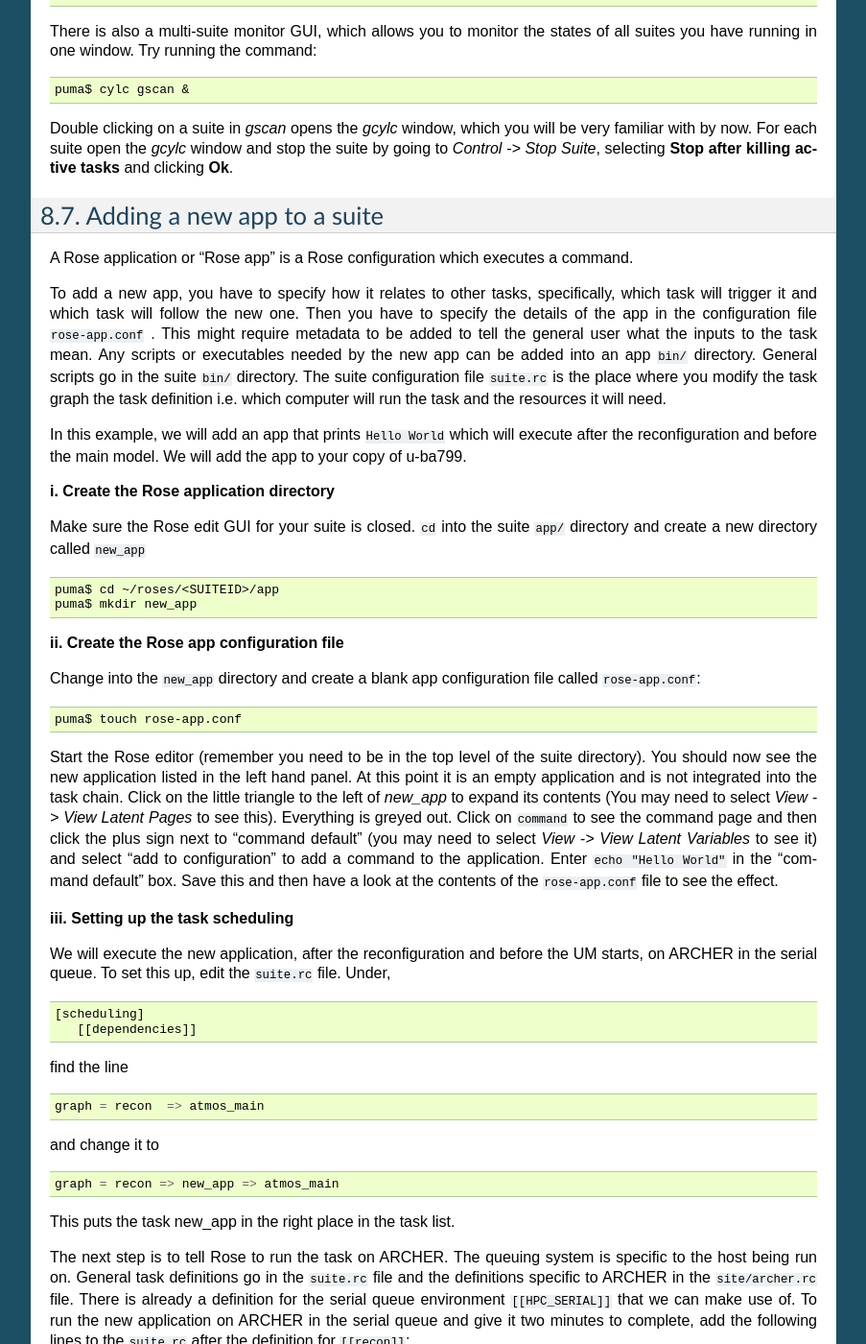
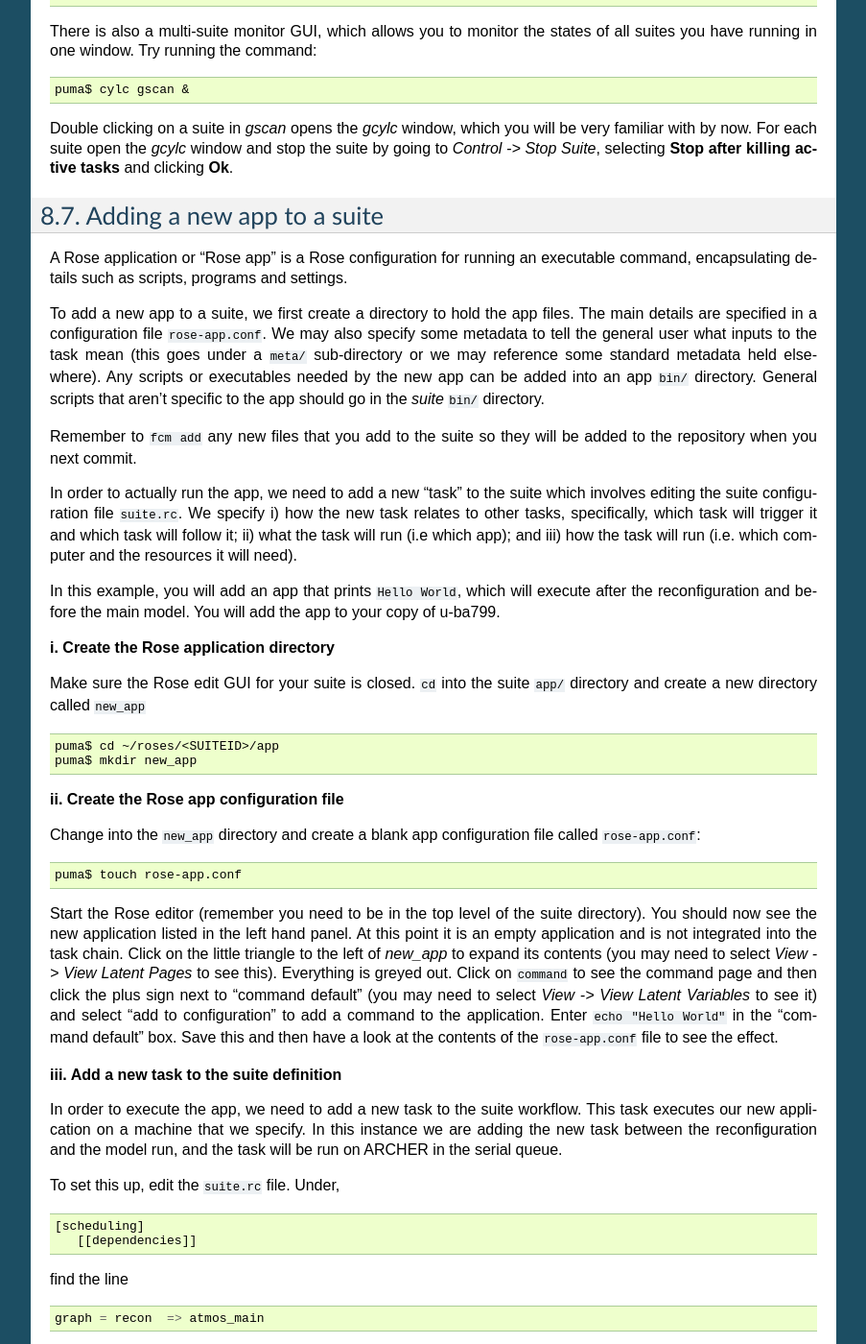
Before and after one commit to NCAS-CMS/um-training, a Sphinx documentation site: the page built from practicals/source/rose-cylc-exercises.rst, in a window 1280 px wide and 1400 px high, scrolled down 2841 px. Shown: the whole window at 96% size, without its empty margins (198-1101 px from the left). Built offline with Sphinx 7.4.7, drawn with Linux system fonts in a browser that asks for light colours; some of the changed text lies outside the part shown.

Commit message:
Update links and re-do adding a new task to a suite section

```diff
--- a/practicals/source/getting-setup.rst
+++ b/practicals/source/getting-setup.rst
@@ -10,12 +10,12 @@ Unfortunately we can no longer pre-install MobaXterm for you due to licencing re
 * | From Chrome, go to page: https://mobaxterm.mobatek.net/download.html
   | Google “mobaxterm download” and this should be the first entry (check the URL).
 * Under “Home Edition” select “Download now”
-* | On next page select **“MobaXterm Home Edition v11.1 (Portable edition)”**.
+* | On next page select **“MobaXterm Home Edition v12.2 (Portable edition)”**.
   | This should download the package.
 * Click the download icon in the bottom left hand corner.
-* | Double-click on the **MobaXterm_Personal_11.1** application file, and select “Extract all”.
+* | Double-click on the **MobaXterm_Personal_12.2** application file, and select “Extract all”.
   | A new directory window will open up.
-* Double-click **MobaXterm_Personal_11.1** to launch the application.
+* Double-click **MobaXterm_Personal_12.2** to launch the application.
 
 Next time, navigate to “Downloads” to open the application.
 
--- a/practicals/source/rose-cylc-exercises.rst
+++ b/practicals/source/rose-cylc-exercises.rst
@@ -37,7 +37,7 @@ Change to the ``~/roses/<suite-id>`` directory for your copy of u-ag263.
 
 Open the ``suite.rc`` file in your favourite editor.
 
-Look at the ``[scheduling]`` section.  This contains some Jinja2 variables (BUILD & RECON) which allow the user to select which tasks appear in the dependency graph. The dependency graph tells Cylc the order in which to run tasks.  The ``fcm_make`` and ``recon`` tasks are only included if the ``BUILD`` and ``RECON`` variables are set to true. These variables are located in the ``rose-suite.conf`` and can be changed using the rose edit GUI or by directly editing the ``rose-suite.conf`` file.  When you run a suite a processed version of the ``suite.rc`` file with all the Jinja2 code evaluated is placed in your suite's ``cylc-run`` directory.
+Look at the ``[scheduling]`` section.  This contains some Jinja2 variables (BUILD & RECON) which allow the user to select which tasks appear in the dependency graph. The dependency graph tells Cylc the order in which to run tasks.  The ``fcm_make`` and ``recon`` tasks are only included if the ``BUILD`` and ``RECON`` variables are set to true. These variables are located in the ``rose-suite.conf`` and can be changed using the rose edit GUI or by directly editing the ``rose-suite.conf`` file.  When you run a suite, a processed version of the ``suite.rc`` file, with all the Jinja2 code evaluated, is placed in your suite's ``cylc-run`` directory.
 
 * Take a look at the ``suite.rc.processed`` file for your suite.  Hint: go to directory ``~/cylc-run/<suite-id>``.
 * Change the values of BUILD and RECON and re-run your suite.
@@ -93,7 +93,7 @@ To test this out we need to force the suite to fail.  Change the account code to
 
 Change the account code back to 'n02-training' before continuing.
 
-Further information about event handlers can be found in the Cylc documentation: https://cylc.github.io/cylc/html/single/cug-html.html#13.15
+Further information about event handlers can be found in the Cylc documentation: https://cylc.github.io/doc/built-sphinx-single/index.html#eventhandling
 
 Starting a suite in "held" mode
 -------------------------------
@@ -131,11 +131,16 @@ Double clicking on a suite in *gscan* opens the *gcylc* window, which you will b
 Adding a new app to a suite
 -------------------------------------
 
-A Rose application or "Rose app" is a Rose configuration which executes a command.
+A Rose application or “Rose app” is a Rose configuration for running an executable command, encapsulating details such as scripts, programs and settings.
 
-To add a new app, you have to specify how it relates to other tasks, specifically, which task will trigger it and which task will follow the new one.  Then  you have to specify the details of the app in the configuration file ``rose-app.conf`` . This might require metadata to be added to tell the general user what the inputs to the task mean. Any scripts or executables needed by the new app can be added into an app ``bin/`` directory. General scripts go in the suite ``bin/`` directory. The suite configuration file ``suite.rc`` is the place where you modify the task graph the task definition i.e.  which computer will run the task and the resources it will need.
+To add a new app to a suite, we first create a directory to hold the app files. The main details are specified in a configuration file ``rose-app.conf``. We may also specify some metadata to tell the general user what inputs to the task mean (this goes under a ``meta/`` sub-directory or we may reference some standard metadata held elsewhere). Any scripts or executables needed by the new app can be added into an app ``bin/`` directory. General scripts that aren't specific to the app should go in the *suite* ``bin/`` directory.
 
-In this example, we will add an app that prints ``Hello World`` which will execute after the reconfiguration and before the main model. We will add the app to your copy of u-ba799.
+Remember to ``fcm add`` any new files that you add to the suite so they will be added to the repository when you next commit.
+
+In order to actually run the app, we need to add a new "task" to the suite which involves editing the suite configuration file ``suite.rc``. We specify i) how the new task relates to other tasks, specifically, which task will trigger it
+and which task will follow it; ii) what the task will run (i.e which app); and iii) how the task will run (i.e. which computer and the resources it will need).
+
+In this example, you will add an app that prints ``Hello World``, which will execute after the reconfiguration and before the main model. You will add the app to your copy of u-ba799.
 
 **i. Create the Rose application directory**
 
@@ -150,11 +155,13 @@ Change into the ``new_app`` directory and create a blank app configuration file
 
   puma$ touch rose-app.conf
 
-Start the Rose editor (remember you need to be in the top level of the suite directory).  You should now see the new application listed in the left hand panel.  At this point it is an empty application and is not integrated into the task chain.  Click on the little triangle to the left of *new_app* to expand its contents (You may need to select *View -> View Latent Pages* to see this).  Everything is greyed out.  Click on ``command`` to see the command page and then click the plus sign next to "command default" (you may need to select *View -> View Latent Variables* to see it) and select “add to configuration” to add a command to the application. Enter ``echo "Hello World"`` in the "command default" box.  Save this and then have a look at the contents of the ``rose-app.conf`` file to see the effect.
+Start the Rose editor (remember you need to be in the top level of the suite directory).  You should now see the new application listed in the left hand panel.  At this point it is an empty application and is not integrated into the task chain.  Click on the little triangle to the left of *new_app* to expand its contents (you may need to select *View -> View Latent Pages* to see this).  Everything is greyed out.  Click on ``command`` to see the command page and then click the plus sign next to "command default" (you may need to select *View -> View Latent Variables* to see it) and select “add to configuration” to add a command to the application. Enter ``echo "Hello World"`` in the "command default" box.  Save this and then have a look at the contents of the ``rose-app.conf`` file to see the effect.
 
-**iii. Setting up the task scheduling**
+**iii. Add a new task to the suite definition**
 
-We will execute the new application, after the reconfiguration and before the UM starts, on ARCHER in the serial queue.  To set this up, edit the ``suite.rc`` file.  Under, ::
+In order to execute the app, we need to add a new task to the suite workflow. This task executes our new application on a machine that we specify. In this instance we are adding the new task between the reconfiguration and the model run, and the task will be run on ARCHER in the serial queue.
+
+To set this up, edit the ``suite.rc`` file. Under, ::
 
   [scheduling]
      [[dependencies]]
@@ -165,16 +172,18 @@ find the line ::
 
 and change it to ::
 
-  graph = recon => new_app => atmos_main
+  graph = recon => hello => atmos_main
 
-This puts the task new_app in the right place in the task list.
+This puts the task ``hello`` in the right place in the task list.
 
-The next step is to tell Rose to run the task on ARCHER.   The queuing system is specific to the host being run on.  General task definitions go in the ``suite.rc`` file and the definitions specific to ARCHER in the ``site/archer.rc`` file.  There is already a definition for the serial queue environment  ``[[HPC_SERIAL]]`` that we can make use of.   To run the new application on ARCHER in the serial queue and give it two minutes to complete, add the following lines to the ``suite.rc`` after the definition for ``[[recon]]``: ::
+The next step is to add a definition for the new task. To tell Rose to use one of the apps contained in the suite, we set the environment variable ``ROSE_TASK_APP`` in the task definition.  General task definitions go in the ``suite.rc`` file and the definitions specific to ARCHER in the ``site/archer.rc`` file.  The queuing system is specific to the host being run on, and here is already a definition for the ARCHER serial queue environment  ``[[HPC_SERIAL]]`` that we can make use of. To run the new application on ARCHER in the serial queue and give it two minutes to complete, add the following lines to the ``suite.rc`` after the definition for ``[[recon]]``: ::
 
-   [[new_app]]
-       inherit = HPC_SERIAL
+   [[hello]]
+      inherit = HPC_SERIAL
+      [[[environment]]]
+         ROSE_TASK_APP = new_app
       [[[job]]]
-            execution time limit = PT2M
+         execution time limit = PT2M
 
 **iv. Running the new app**
 
@@ -186,7 +195,7 @@ Notice that ``atmos_main`` no longer runs after the reconfiguration, but ``new_a
 
 **v. Extending the app to run a script**
 
-A more complex application might involve the execution of a script.  To do this we would replace the contents of the "command default" box with the name of the script.  Then place the script in the app ``bin/`` directory, where it would become part of the suite (remember to ``fcm add`` any new files that you add to the suite so they will be added to the repository when you next commit).
+A more complex application might involve the execution of a script.  To do this we would replace the contents of the "command default" box with the name of the script.  Then place the script in the app ``bin/`` directory.
 
 Now create a ``bin/`` directory under ``new_app/`` and create a file called ``hello.sh`` with the contents, ::
 
--- a/practicals/source/running.rst
+++ b/practicals/source/running.rst
@@ -103,7 +103,7 @@ The output from a standard suite goes to a variety of places, depending on the t
 
 The standard output and errors from the suite can be easily viewed using Rose Bush.
 
-For suites submitted from PUMA; in a browser navigate to ``http://puma.nerc.ac.uk/rose-bush``.
+For suites submitted from PUMA; in a browser navigate to: http://puma.nerc.ac.uk/rose-bush
 
 Enter your PUMA userid and click *"Suites List"*.  You should then see a list of all the suites you have run.  Click on *"tasks jobs list"* for the suite you have just run. You can examine the output of each task using the links, as well as see whether the suite contains failed tasks, or is currently running.  For this suite you should see output files for 4 tasks: fcm_make (code extraction), fcm_make2 (compilation), recon & atmos. The job.out and job.err files are the first places you should look for information when tasks fail.
 
--- a/practicals/source/working-with-suites.rst
+++ b/practicals/source/working-with-suites.rst
@@ -4,7 +4,7 @@ Working with Suites
 Suite Discovery and Management: rosie go
 ----------------------------------------
 
-**Rosie go** is the suite manager GUI. It acts as a hub for all your suite work. From ``rosie go`` it is possible to search for suites, create, checkout, delete, edit, run suites and more.  We will only take a look at the main features here.  Full details on all the features of ``rosie go`` can be found in the user guide - http://metomi.github.io/rose/doc/rose-rug-rosie-go.html.
+**Rosie go** is the suite manager GUI. It acts as a hub for all your suite work. From ``rosie go`` it is possible to search for suites, create, checkout, delete, edit, run suites and more.  We will take a look at the main features here.
 
 Launch ``rosie go`` by typing: ::
 
```
Also changed, not shown: other parts of practicals/source/running.rst (+1 -1 lines), 1 other file.
